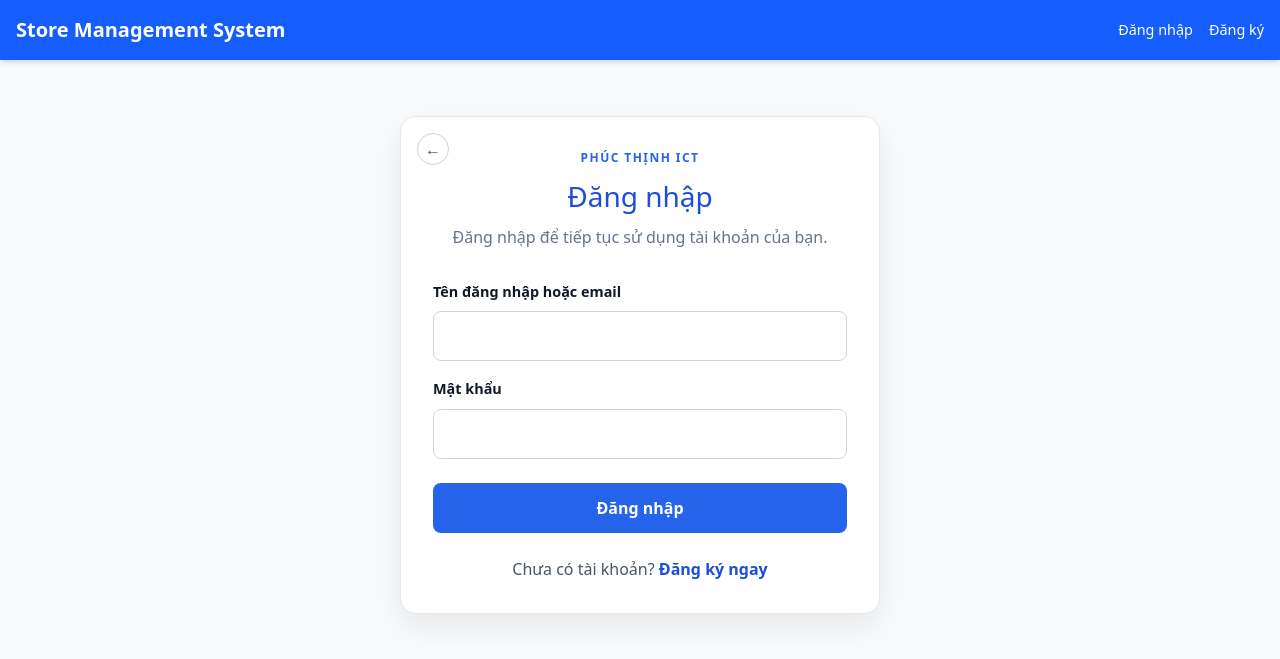
After one commit to Scorp150324/webapp_store, a Flask app: page /login in a window 1280 px wide. The commit adds this page. Shown: the top 659 px of the page. Run offline with Flask 3, Linux system fonts and the light colour scheme; style sheets or scripts are compiled from the project's sources.

Commit message:
Create Login

```diff
--- a/app.py
+++ b/app.py
@@ -1,21 +1,149 @@
-from flask import Flask, render_template
+import logging
+import os
+import secrets
+
+import bcrypt
+from flask import Flask, flash, redirect, render_template, request, session, url_for
 from sqlalchemy import text
+from sqlalchemy.exc import IntegrityError
 from database import engine
 
 app = Flask(__name__)
+app.secret_key = os.environ.get("SECRET_KEY") or secrets.token_hex(32)
+app.config["SESSION_COOKIE_HTTPONLY"] = True
+app.config["SESSION_COOKIE_SAMESITE"] = "Lax"
+app.config["SESSION_COOKIE_SECURE"] = os.environ.get("FLASK_ENV") == "production"
+logger = logging.getLogger(__name__)
+
 
 @app.route("/")
 def index():
-    # Kiểm tra kết nối và lấy thử danh sách sản phẩm từ database
     products = []
     try:
         with engine.connect() as connection:
-            result = connection.execute(text("SELECT ProductName, SellingPrice, MainImage FROM Products LIMIT 5"))
+            result = connection.execute(
+                text("SELECT ProductName, SellingPrice, MainImage FROM Products")
+            )
             products = result.fetchall()
-    except Exception as e:
-        print(f"Lỗi kết nối CSDL: {e}")
+    except Exception:
+        logger.exception("Không thể tải danh sách sản phẩm")
 
     return render_template("index.html", products=products)
 
+
+@app.route("/login", methods=["GET", "POST"])
+def login():
+    if session.get("user_id"):
+        return redirect(url_for("index"))
+
+    username = ""
+    if request.method == "POST":
+        username = request.form.get("username", "").strip()
+        password = request.form.get("password", "")
+
+        if not username or not password:
+            flash("Vui lòng nhập tên đăng nhập/email và mật khẩu.", "error")
+            return render_template("login.html", username=username)
+
+        try:
+            with engine.connect() as connection:
+                user = connection.execute(
+                    text(
+                        "SELECT UserID, Username, PasswordHash, FullName, RoleID "
+                        "FROM Users "
+                        "WHERE (Username = :identity OR Email = :identity) "
+                        "AND IsDeleted = 0"
+                    ),
+                    {"identity": username},
+                ).mappings().first()
+
+            if user and bcrypt.checkpw(
+                password.encode("utf-8"), user["PasswordHash"].encode("utf-8")
+            ):
+                session.clear()
+                session["user_id"] = user["UserID"]
+                session["username"] = user["Username"]
+                session["full_name"] = user["FullName"]
+                session["role_id"] = user["RoleID"]
+                flash(f"Đăng nhập thành công. Xin chào {user['FullName']}!", "success")
+                return redirect(url_for("index"))
+        except ValueError:
+            logger.exception("Hash mật khẩu trong cơ sở dữ liệu không hợp lệ")
+            flash("Không thể xác thực tài khoản. Vui lòng liên hệ quản trị viên.", "error")
+            return render_template("login.html", username=username)
+        except Exception:
+            logger.exception("Không thể đăng nhập do lỗi truy cập cơ sở dữ liệu")
+            flash("Không thể kết nối cơ sở dữ liệu. Vui lòng thử lại sau.", "error")
+            return render_template("login.html", username=username)
+
+        flash("Tên đăng nhập/email hoặc mật khẩu không đúng.", "error")
+
+    return render_template("login.html", username=username)
+
+
+@app.route("/register", methods=["GET", "POST"])
+def register():
+    if session.get("user_id"):
+        return redirect(url_for("index"))
+
+    if request.method == "POST":
+        full_name = request.form.get("full_name", "").strip()
+        username = request.form.get("username", "").strip()
+        email = request.form.get("email", "").strip() or None
+        phone = request.form.get("phone", "").strip() or None
+        password = request.form.get("password", "")
+        confirm_password = request.form.get("confirm_password", "")
+
+        if not full_name or not username or not password:
+            flash("Vui lòng điền họ tên, tên đăng nhập và mật khẩu.", "error")
+        elif len(full_name) > 100 or len(username) > 50:
+            flash("Họ tên tối đa 100 ký tự, tên đăng nhập tối đa 50 ký tự.", "error")
+        elif email and len(email) > 100:
+            flash("Email không được dài quá 100 ký tự.", "error")
+        elif phone and len(phone) > 20:
+            flash("Số điện thoại không được dài quá 20 ký tự.", "error")
+        elif len(password) < 8 or len(password.encode("utf-8")) > 72:
+            flash("Mật khẩu cần ít nhất 8 ký tự và tối đa 72 byte.", "error")
+        elif password != confirm_password:
+            flash("Mật khẩu xác nhận không khớp.", "error")
+        else:
+            password_hash = bcrypt.hashpw(
+                password.encode("utf-8"), bcrypt.gensalt()
+            ).decode("utf-8")
+            try:
+                with engine.begin() as connection:
+                    connection.execute(
+                        text(
+                            "INSERT INTO Users "
+                            "(RoleID, Username, PasswordHash, FullName, Email, Phone) "
+                            "VALUES (NULL, :username, :password_hash, :full_name, :email, :phone)"
+                        ),
+                        {
+                            "username": username,
+                            "password_hash": password_hash,
+                            "full_name": full_name,
+                            "email": email,
+                            "phone": phone,
+                        },
+                    )
+            except IntegrityError:
+                flash("Tên đăng nhập hoặc email đã được sử dụng.", "error")
+            except Exception:
+                logger.exception("Không thể tạo tài khoản do lỗi truy cập cơ sở dữ liệu")
+                flash("Không thể kết nối cơ sở dữ liệu. Vui lòng thử lại sau.", "error")
+            else:
+                flash("Đăng ký thành công. Vui lòng đăng nhập.", "success")
+                return redirect(url_for("login"))
+
+    return render_template("register.html")
+
+
+@app.route("/logout", methods=["POST"])
+def logout():
+    session.clear()
+    flash("Bạn đã đăng xuất.", "success")
+    return redirect(url_for("index"))
+
+
 if __name__ == "__main__":
     app.run(debug=True)
--- a/requirements.txt
+++ b/requirements.txt
@@ -2,3 +2,4 @@ flask==3.0.2
 pymysql==1.1.0
 sqlalchemy==2.0.45
 python-dotenv==1.0.1
+bcrypt==4.2.1
--- /dev/null
+++ b/static/css/auth.css
@@ -0,0 +1,175 @@
+.auth-nav {
+    display: flex;
+    align-items: center;
+    gap: 1rem;
+    font-size: 0.9rem;
+}
+
+.auth-nav a,
+.auth-nav button {
+    color: inherit;
+    text-decoration: none;
+}
+
+.auth-nav a:hover,
+.auth-nav button:hover {
+    text-decoration: underline;
+}
+
+.auth-nav form {
+    margin: 0;
+}
+
+.auth-nav button {
+    padding: 0;
+    border: 0;
+    background: none;
+    font: inherit;
+    cursor: pointer;
+}
+
+.auth-card {
+    position: relative;
+    width: min(100%, 30rem);
+    margin: 2rem auto;
+    padding: 2rem;
+    border: 1px solid #e5e7eb;
+    border-radius: 1rem;
+    background: #fff;
+    box-shadow: 0 12px 30px rgb(15 23 42 / 8%);
+}
+
+.auth-heading {
+    margin-bottom: 1.5rem;
+    text-align: center;
+}
+
+.auth-heading h2 {
+    margin: 0 0 0.5rem;
+    color: #1d4ed8;
+    font-size: 1.75rem;
+}
+
+.auth-heading p {
+    margin: 0;
+    color: #64748b;
+}
+
+.auth-heading .auth-eyebrow {
+    margin-bottom: 0.5rem;
+    color: #2563eb;
+    font-size: 0.75rem;
+    font-weight: 700;
+    letter-spacing: 0.12em;
+}
+
+.auth-form {
+    display: grid;
+    gap: 0.55rem;
+}
+
+.auth-form label {
+    margin-top: 0.5rem;
+    font-size: 0.9rem;
+    font-weight: 600;
+}
+
+.auth-form label span,
+.auth-form small {
+    color: #64748b;
+    font-size: 0.8rem;
+    font-weight: 400;
+}
+
+.auth-form input {
+    width: 100%;
+    box-sizing: border-box;
+    padding: 0.75rem 0.85rem;
+    border: 1px solid #cbd5e1;
+    border-radius: 0.5rem;
+    background: #fff;
+    font: inherit;
+}
+
+.auth-form input:focus {
+    border-color: #2563eb;
+    outline: 3px solid rgb(37 99 235 / 15%);
+}
+
+.auth-submit {
+    margin-top: 1rem;
+    padding: 0.8rem 1rem;
+    border: 0;
+    border-radius: 0.5rem;
+    background: #2563eb;
+    color: #fff;
+    font: inherit;
+    font-weight: 700;
+    cursor: pointer;
+}
+
+.auth-submit:hover {
+    background: #1d4ed8;
+}
+
+.auth-switch {
+    margin: 1.5rem 0 0;
+    color: #475569;
+    text-align: center;
+}
+
+.auth-switch a {
+    color: #1d4ed8;
+    font-weight: 600;
+}
+
+.auth-back {
+    position: absolute;
+    top: 1rem;
+    left: 1rem;
+    display: inline-grid;
+    width: 2rem;
+    height: 2rem;
+    place-items: center;
+    border: 1px solid #cbd5e1;
+    border-radius: 50%;
+    color: #475569;
+    text-decoration: none;
+}
+
+.auth-back:hover {
+    border-color: #2563eb;
+    background: #eff6ff;
+    color: #1d4ed8;
+}
+
+.flash-message {
+    width: min(100%, 30rem);
+    box-sizing: border-box;
+    margin: 0 auto 1rem;
+    padding: 0.8rem 1rem;
+    border-radius: 0.5rem;
+}
+
+.flash-error {
+    border: 1px solid #fecaca;
+    background: #fef2f2;
+    color: #b91c1c;
+}
+
+.flash-success {
+    border: 1px solid #bbf7d0;
+    background: #f0fdf4;
+    color: #15803d;
+}
+
+@media (max-width: 520px) {
+    .auth-card {
+        margin: 0 auto;
+        padding: 1.5rem;
+    }
+
+    .auth-nav {
+        gap: 0.65rem;
+    }
+}
--- a/templates/base.html
+++ b/templates/base.html
@@ -6,15 +6,32 @@
     <title>Phúc Thịnh ICT</title>
     <!-- Nhúng file output.css từ Tailwind v4 -->
     <link rel="stylesheet" href="{{ url_for('static', filename='css/output.css') }}">
+    {% block styles %}{% endblock %}
 </head>
 <body class="bg-gray-50 text-gray-900 font-sans">
     <header class="bg-blue-600 text-white shadow-md p-4">
         <div class="container mx-auto flex justify-between items-center">
             <h1 class="text-xl font-bold">Store Management System</h1>
+            <nav class="auth-nav">
+                {% if session.get("user_id") %}
+                <span>Xin chào, {{ session.get("full_name") }}</span>
+                <form method="post" action="{{ url_for('logout') }}">
+                    <button type="submit">Đăng xuất</button>
+                </form>
+                {% else %}
+                <a href="{{ url_for('login') }}">Đăng nhập</a>
+                <a href="{{ url_for('register') }}">Đăng ký</a>
+                {% endif %}
+            </nav>
         </div>
     </header>
 
     <main class="container mx-auto p-6">
+        {% with messages = get_flashed_messages(with_categories=true) %}
+            {% for category, message in messages %}
+            <div class="flash-message flash-{{ category }}" role="alert">{{ message }}</div>
+            {% endfor %}
+        {% endwith %}
         {% block content %}{% endblock %}
     </main>
 </body>
--- /dev/null
+++ b/templates/login.html
@@ -0,0 +1,27 @@
+{% extends "base.html" %}
+{% block styles %}
+<link rel="stylesheet" href="{{ url_for('static', filename='css/auth.css') }}">
+{% endblock %}
+{% block content %}
+<section class="auth-card">
+    <a class="auth-back" href="{{ url_for('index') }}"
+       aria-label="Quay về trang chủ" title="Quay về trang chủ">←</a>
+    <div class="auth-heading">
+        <p class="auth-eyebrow">PHÚC THỊNH ICT</p>
+        <h2>Đăng nhập</h2>
+        <p>Đăng nhập để tiếp tục sử dụng tài khoản của bạn.</p>
+    </div>
+    <form class="auth-form" method="post" action="{{ url_for('login') }}">
+        <label for="username">Tên đăng nhập hoặc email</label>
+        <input id="username" name="username" type="text" value="{{ username }}"
+               autocomplete="username" maxlength="100" required>
+
+        <label for="password">Mật khẩu</label>
+        <input id="password" name="password" type="password"
+               autocomplete="current-password" required>
+
+        <button class="auth-submit" type="submit">Đăng nhập</button>
+    </form>
+    <p class="auth-switch">Chưa có tài khoản? <a href="{{ url_for('register') }}">Đăng ký ngay</a></p>
+</section>
+{% endblock %}
```
Also changed, not shown: templates/register.html (added, +40 -0 lines), 1 other file.
